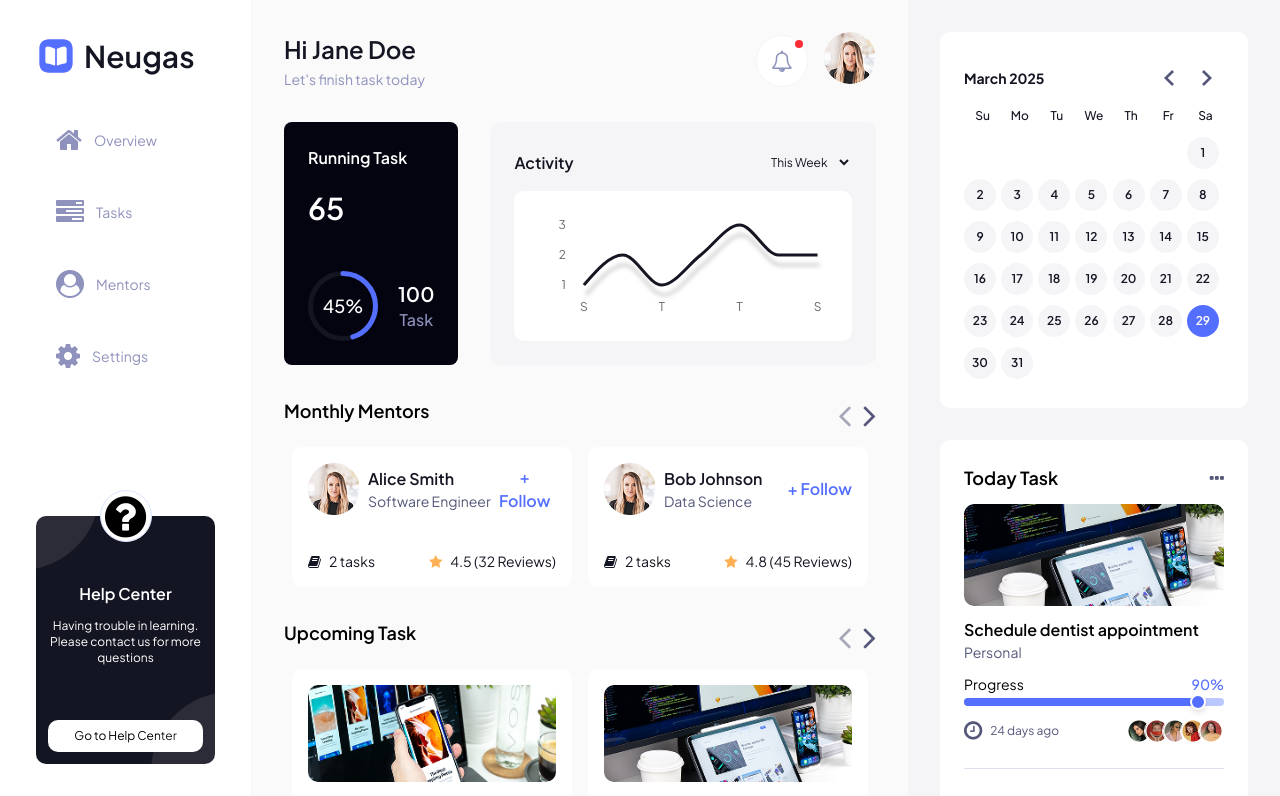
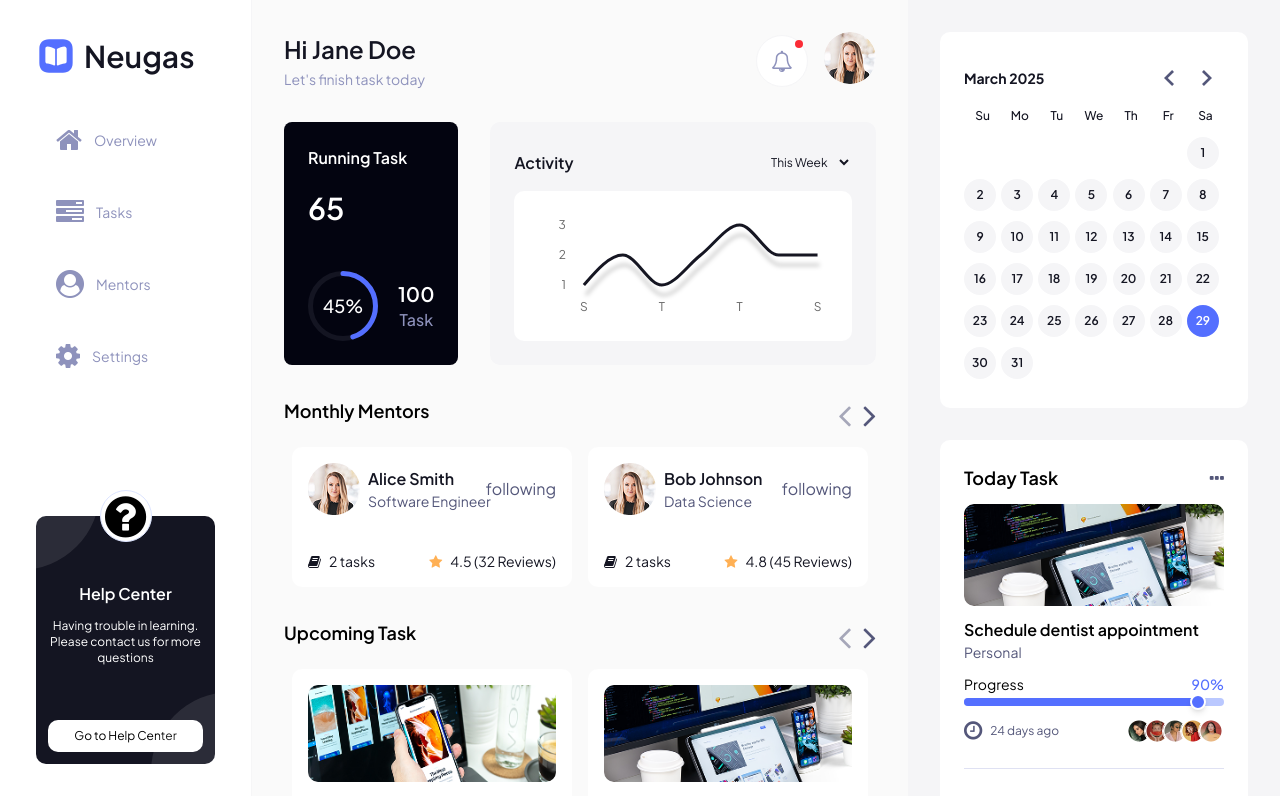
Before and after one commit to Evans-Asiedu/task-management, a React (Vite) app: page / in a window 1280 px wide. Shown: the top 796 px of the page. Built offline with nearby package versions, Linux system fonts and the light colour scheme.

Commit message:
Set following status dynamically for mentor card component

```diff
--- a/src/components/MentorCard.jsx
+++ b/src/components/MentorCard.jsx
@@ -1,7 +1,10 @@
 import React, { Component } from "react";
+import { data } from "src/data";
 
 const MentorCard = ({ mentor }) => {
-  const { name, role, tasks, stars, reviews } = mentor;
+  const { id, name, role, tasks, stars, reviews } = mentor;
+  const { following } = data.loggedInUser;
+
   return (
     <div className="bg-primary-0 rounded-r-1">
       <div className="h-[140px] flex flex-col justify-between p-4">
@@ -15,8 +18,12 @@ const MentorCard = ({ mentor }) => {
               </p>
             </span>
           </div>
-          <button className="font-semibold text-primary-500 cursor-pointer hover:text-primary-300">
-            + Follow
+          <button
+            className={`cursor-pointer hover:text-primary-300  ${
+              following.includes(id) ? "text-secondary-400" : "text-primary-500"
+            }`}
+          >
+            {following.includes(id) ? "following" : "+ follow"}
           </button>
         </div>
         <div className="flex justify-between text-secondary-500 text-sm">
```
